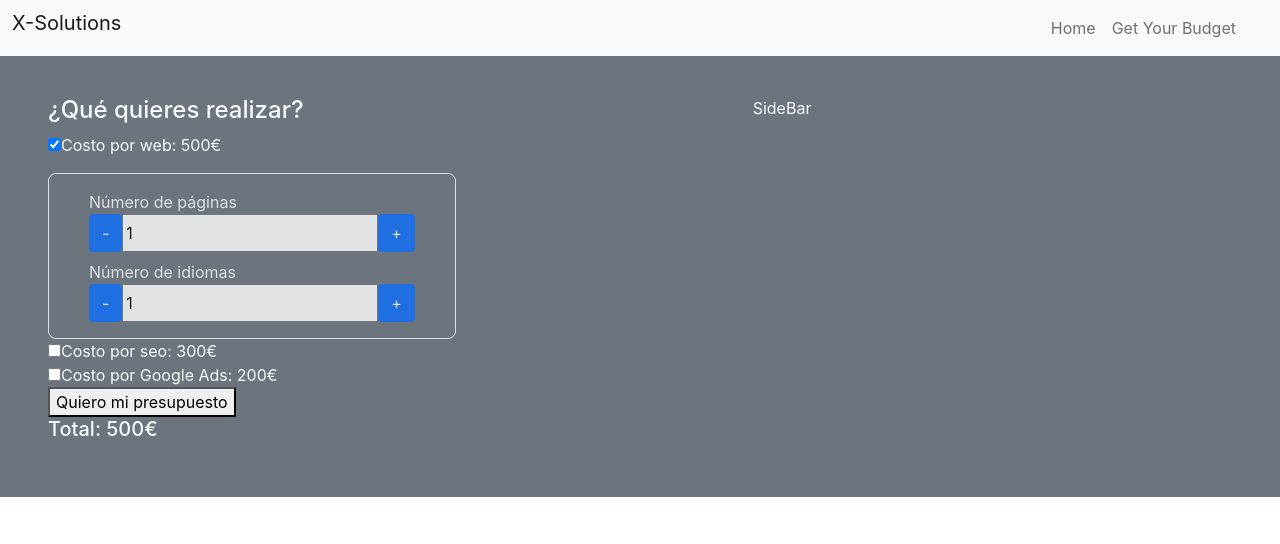
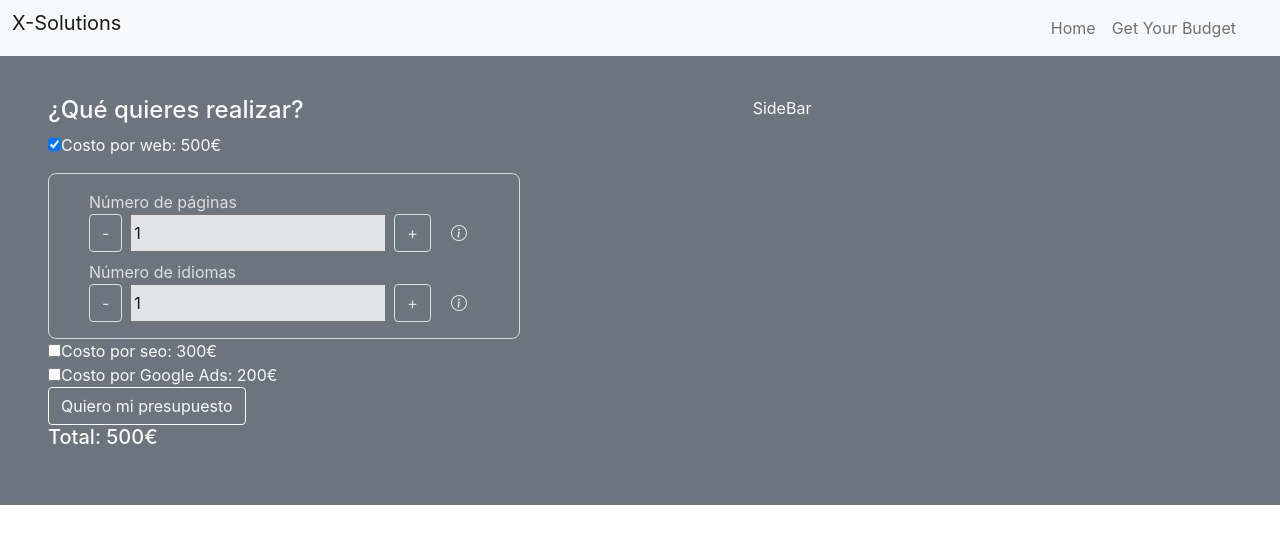
Before and after one commit to adaldin/budgetApp, a React (Create React App) app in the folder budget-app/: page /budget in a window 1280 px wide. Both pictures are taken after a click on the checkbox 54 px from the left and 144 px from the top of the page. Shown: the top 544 px of the page. Built offline with nearby package versions, Linux system fonts and the light colour scheme.

Commit message:
PopUp information implemented

```diff
--- a/budget-app/public/index.html
+++ b/budget-app/public/index.html
@@ -10,6 +10,7 @@
   <link rel="apple-touch-icon" href="%PUBLIC_URL%/logo192.png" />
   <link rel="stylesheet" href="https://cdn.jsdelivr.net/npm/bootstrap@5.1.3/dist/css/bootstrap.min.css"
     integrity="sha384-1BmE4kWBq78iYhFldvKuhfTAU6auU8tT94WrHftjDbrCEXSU1oBoqyl2QvZ6jIW3" crossorigin="anonymous" />
+  <link rel="stylesheet" href="https://cdn.jsdelivr.net/npm/bootstrap-icons@1.8.3/font/bootstrap-icons.css">
   <!--
       manifest.json provides metadata used when your web app is installed on a
       user's mobile device or desktop. See https://developers.google.com/web/fundamentals/web-app-manifest/
@@ -40,6 +41,7 @@
       To begin the development, run `npm start` or `yarn start`.
       To create a production bundle, use `npm run build` or `yarn build`.
     -->
+
 </body>
 
 </html>
--- a/budget-app/src/App.css
+++ b/budget-app/src/App.css
@@ -5,4 +5,6 @@ height:  100vh;
 .counter__container{
     display: flex;
     flex-direction: row;
+    align-content: center;
+    gap:0.5rem
 }
--- /dev/null
+++ b/budget-app/src/components/PopUp.js
@@ -0,0 +1,23 @@
+import Modal from "react-bootstrap/Modal";
+function PopUp(props) {
+  let tag = props.description === "pages" ? "Páginas" : "Idiomas";
+  let paragraph =
+    props.description === "pages"
+      ? "Se refiere a una sola unidad. Ejemplos comunes: página de inicio de sesión, acerca de, contacto, ubicación, página de política de privacidad, etc."
+      : "Se refiere a la cantidad de idiomas a las que podrá ser traducido el sitio web";
+
+  return (
+    <Modal show={props.show} onHide={props.handleClose}>
+      <Modal.Header closeButton>
+        <Modal.Title>{tag}</Modal.Title>
+      </Modal.Header>
+      <Modal.Body>
+        <p>{paragraph}</p>
+        <h6>
+          Cantidad de {tag}: {props.quantity}
+        </h6>
+      </Modal.Body>
+    </Modal>
+  );
+}
+export default PopUp;
--- a/budget-app/src/components/WebOptions.js
+++ b/budget-app/src/components/WebOptions.js
@@ -3,8 +3,19 @@ import Container from "react-bootstrap/Container";
 import Row from "react-bootstrap/Row";
 import Col from "react-bootstrap/Col";
 import Button from "react-bootstrap/Button";
+import PopUp from "./PopUp";
+import { useState } from "react";
 
 function WebOptions(props) {
+  const [popUp, setPopUp] = useState(false);
+  function handlePopUp() {
+    setPopUp((prevPopUp) => !prevPopUp);
+  }
+
+  function handleClose() {
+    setPopUp((prevPopUp) => !prevPopUp);
+  }
+
   return (
     <Container>
       <Row>
@@ -13,8 +24,9 @@ function WebOptions(props) {
             {props.name === "pages" ? "Número de páginas" : "Número de idiomas"}
           </label>
         </Col>
-        <Col sm={12} className="counter__container">
+        <Col sm={9} className="counter__container">
           <Button
+            variant="outline-light"
             onClick={props.handleClick}
             name={props.name}
             id={props.name + "Subs"}
@@ -31,6 +43,7 @@ function WebOptions(props) {
             min={1}
           />
           <Button
+            variant="outline-light"
             onClick={props.handleClick}
             name={props.name}
             id={props.name + "Add"}
@@ -38,6 +51,20 @@ function WebOptions(props) {
           >
             +
           </Button>
+          <Button
+            className="border-0 bg-transparent"
+            data-bs-toggle="modal"
+            data-bs-target="#exampleModal"
+            onClick={handlePopUp}
+          >
+            <i className="bi bi-info-circle"></i>
+          </Button>
+          <PopUp
+            show={popUp}
+            handleClose={handleClose}
+            description={props.name}
+            quantity={props.value}
+          ></PopUp>
         </Col>
       </Row>
     </Container>
--- a/budget-app/src/pages/Budget.js
+++ b/budget-app/src/pages/Budget.js
@@ -8,6 +8,7 @@ import { nanoid } from "nanoid";
 import Panell from "../components/Panell";
 import WebOptions from "../components/WebOptions";
 import { Form } from "react-bootstrap";
+import Button from "react-bootstrap/Button";
 // import BudgetForm from "../components/budgetForm/BudgetForm";
 // import SideBar from "../components/sideBar/SideBar";
 
@@ -169,7 +170,9 @@ function Budget() {
             <label>Costo por Google Ads: 200€</label>
           </div>
           <div>
-            <button onClick={createNewBudget}>Quiero mi presupuesto</button>
+            <Button variant="outline-light" onClick={createNewBudget}>
+              Quiero mi presupuesto
+            </Button>
           </div>
           <div>
             <h5>Total: {total}€</h5>
```
